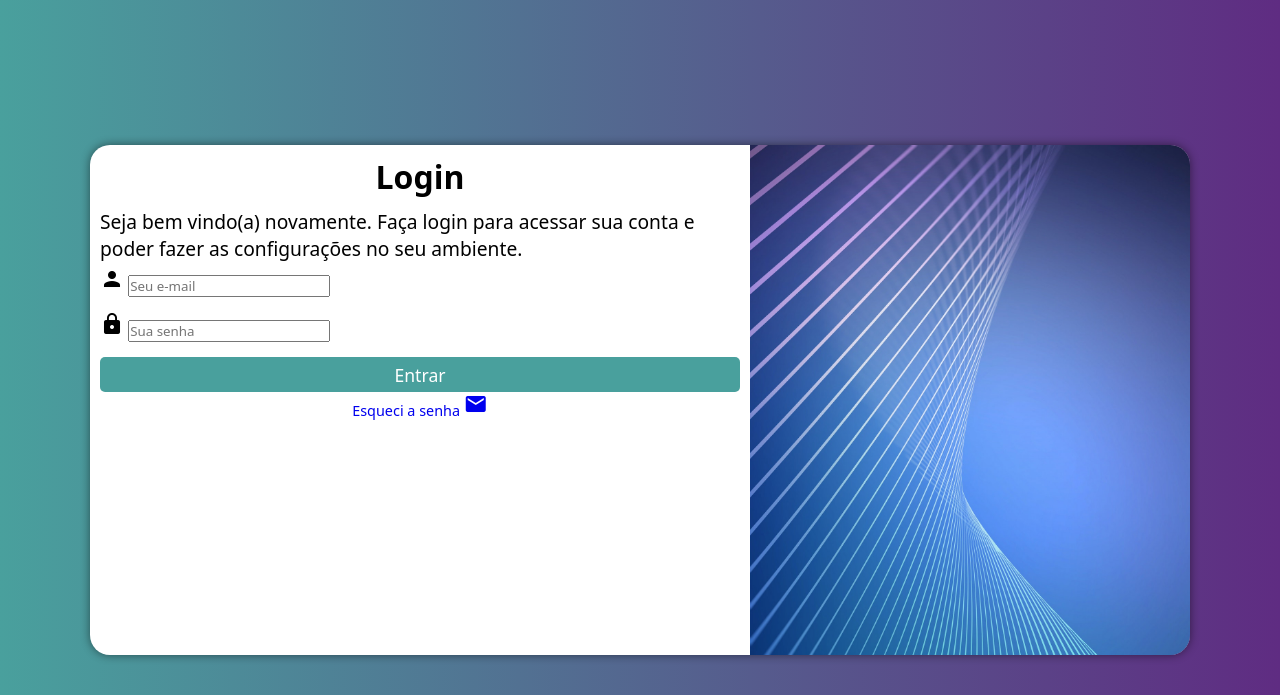
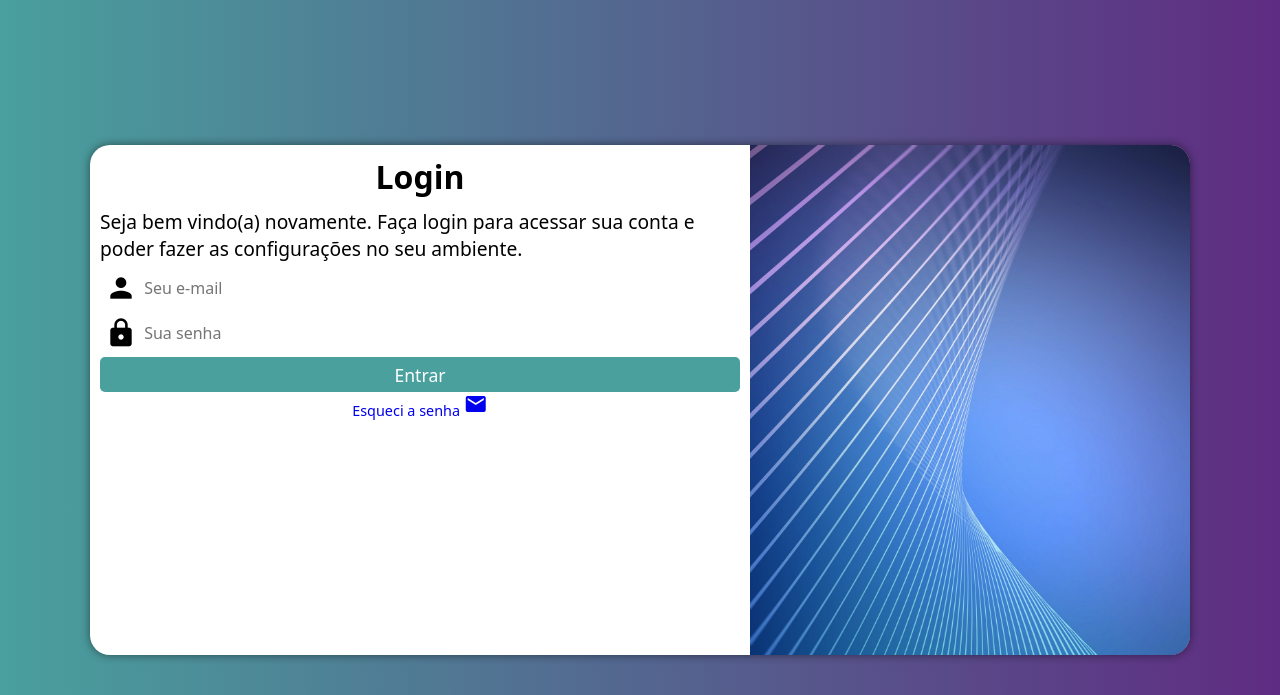
Before and after one commit to CarlosMonnerat/html-css, a PHP site: page / in a window 1280 px wide. Shown: the top 695 px of the page. Run offline with PHP 8.4, Linux system fonts and the light colour scheme.

Commit message:
Update style.css

```diff
--- a/curso em video/Módulo 4/midia queries/mq006/estilos/style.css
+++ b/curso em video/Módulo 4/midia queries/mq006/estilos/style.css
@@ -70,10 +70,34 @@ form > div.campo{
     width: 100%;
     height: 40px;
     margin: 5px 0px;
+    border-radius: 5px;
 }
 
 div.campo > label{
     display: none;
+}
+
+div.campo > span{
+    color: black;
+    font-size: 2em;
+    width: 40px;
+    padding: 5px;
+
+}
+
+div.campo > input{
+    font-size: 1em;
+    width: calc(100% - 45px);
+    height: 100%;
+    border: 0px;
+    border-radius: 5px;
+
+    transform: translateY(-10px)
+}
+
+div.campo > input:focus-within{
+    background-color: #62ddd9ae;
+    color: black;
 }
 
 form > input[type=submit]{
```
